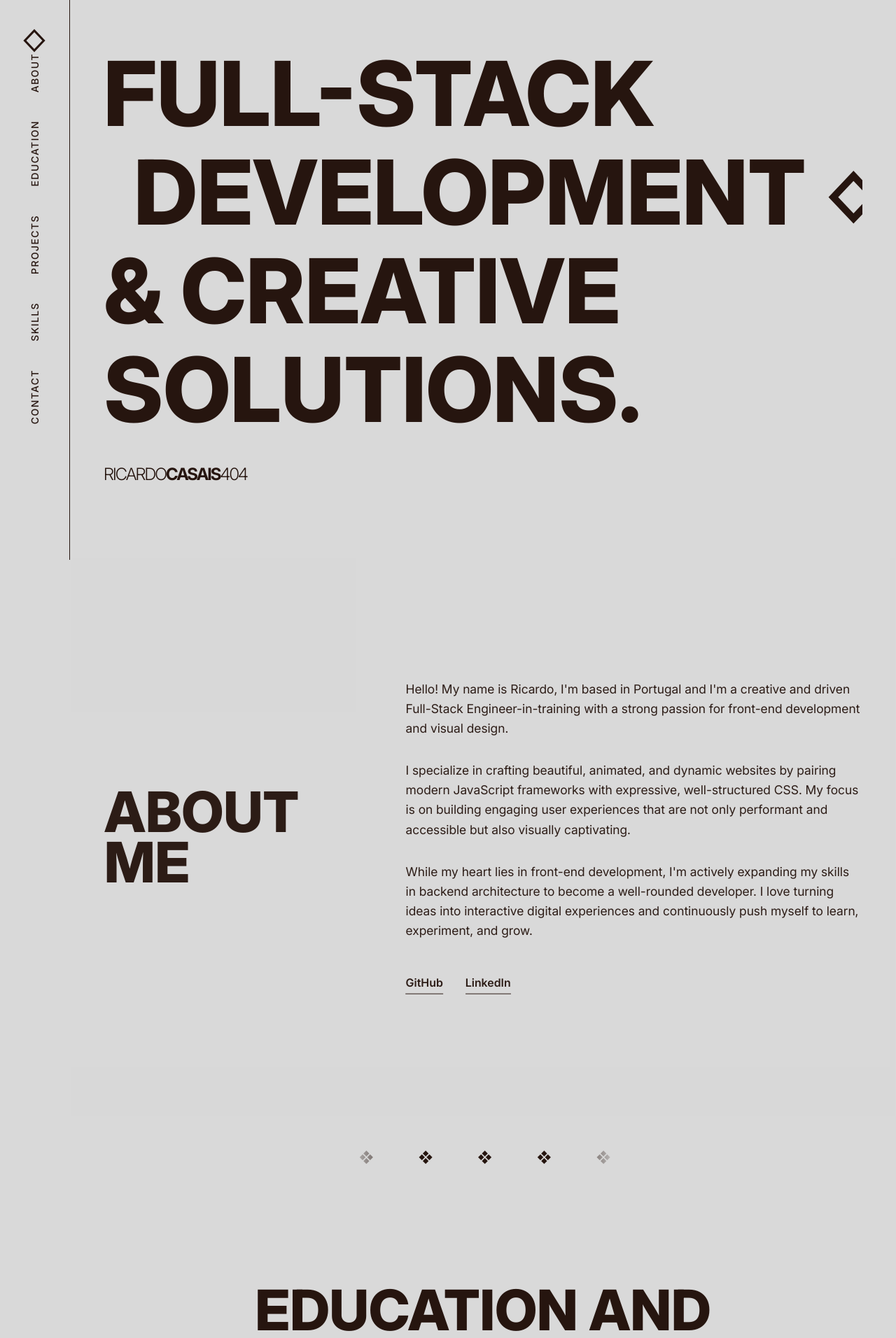
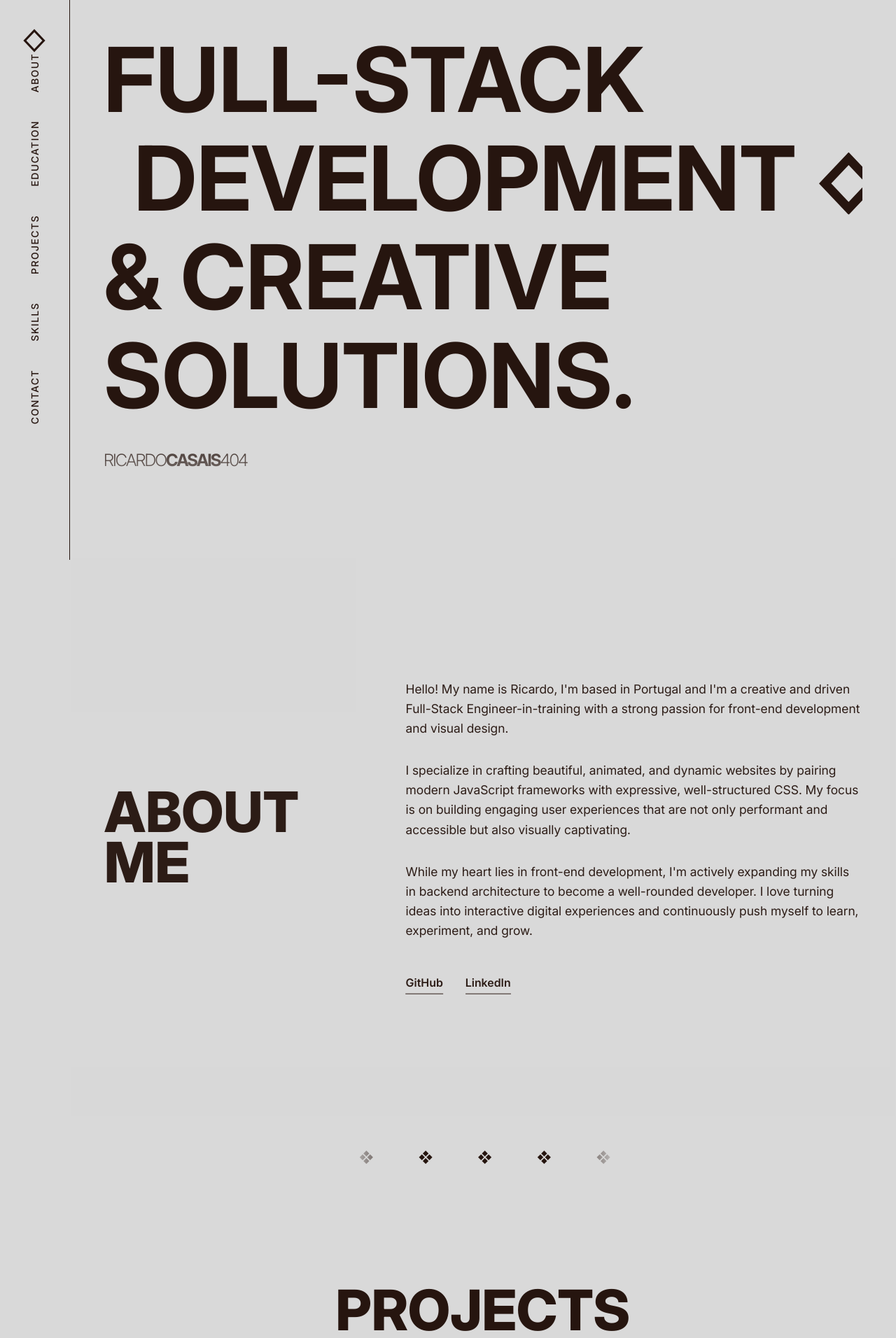
Before and after one commit to RicardoCasais404/personal-portfolio-v2, a Next.js app: page / in a window 1280 px wide. Shown: the top 1912 px of the page at 70% size. Built offline with nearby package versions, Linux system fonts and the light colour scheme.

Commit message:
Dealing with whitespace and spacement inconsistencies in the mobile version

```diff
--- a/src/app/page.tsx
+++ b/src/app/page.tsx
@@ -9,39 +9,35 @@ import { Marquee } from "@/components/Marquee";
 
 export default function Home() {
   return (
-    // REMOVIDO: 'gap-32'. Agora confiamos no padding das secções.
     <main className="flex min-h-screen flex-col items-center justify-between bg-[#d9d9d9]">
       <Hero />
 
-      {/*
-         REMOVI os divs 'wrapper' (w-full flex flex-col gap-32).
-         Agora os componentes estão "soltos".
-         Isto permite que o padding interno de cada um dite o espaçamento.
-      */}
-
+      {/* Container Principal */}
+      <div className="w-full flex flex-col">
+        {/* 1. ABOUT */}
         <About />
 
+        {/* 2. PROJECTS */}
         <Marquee />
+        <Projects />
 
+        {/* 3. EDUCATION */}
+        <Marquee />
         <Education />
 
+        {/* 4. SKILLS */}
         <Marquee />
-
-      <Projects />
-
-      <Marquee />
-
         <Skills />
 
-      {/* Bloco Final: Separador + Contacto + Footer */}
+        {/* 5. CONTACTO + FOOTER */}
         <div className="w-full flex flex-col snap-start min-h-screen">
           <Marquee />
-        {/* 'flex-1' no Contact empurra o Footer para o fundo se sobrar espaço */}
           <div className="flex-1 flex flex-col justify-center">
             <Contact />
           </div>
           <Footer />
         </div>
+      </div>
     </main>
   );
 }
--- a/src/components/About.tsx
+++ b/src/components/About.tsx
@@ -2,22 +2,18 @@
 
 import { motion } from "framer-motion";
 import { aboutData } from "@/data/content";
-import { SectionWrapper } from "@/components/SectionWrapper"; // <--- Importar Wrapper
+import { SectionWrapper } from "@/components/SectionWrapper";
 
 export function About() {
   return (
-    // Substituímos <section> por <SectionWrapper>
-    // Mantemos todas as classes de estilo (bg, padding, etc.)
     <SectionWrapper
       id="about"
-      className="relative min-h-screen py-20 px-6 md:px-12 md:py-32 bg-[#d9d9d9] flex flex-col justify-center"
+      className="relative min-h-screen py-12 px-6 md:px-12 md:py-32 bg-[#d9d9d9] flex flex-col justify-center"
     >
       <div className="w-full max-w-[1200px] mx-auto">
         <div className="flex flex-col gap-12 md:flex-row md:gap-20 items-center">
           <div className="w-full md:w-[35%]">
             <motion.h2
-              // Nota: Podemos simplificar as animações internas agora,
-              // mas mantê-las não faz mal (animação dentro de animação).
               initial={{ opacity: 0, y: 50 }}
               whileInView={{ opacity: 1, y: 0 }}
               viewport={{ once: true, margin: "-100px" }}
--- a/src/components/Hero.tsx
+++ b/src/components/Hero.tsx
@@ -10,10 +10,7 @@ const containerVariants: Variants = {
   hidden: { opacity: 0 },
   visible: {
     opacity: 1,
-    transition: {
-      staggerChildren: 0.15,
-      delayChildren: 0.1,
-    },
+    transition: { staggerChildren: 0.15, delayChildren: 0.1 },
   },
 };
 
@@ -22,10 +19,7 @@ const slideVariants: Variants = {
   visible: {
     x: "0%",
     opacity: 1,
-    transition: {
-      duration: TRANSITION_DURATION,
-      ease: CUSTOM_EASE,
-    },
+    transition: { duration: TRANSITION_DURATION, ease: CUSTOM_EASE },
   },
 };
 
@@ -35,10 +29,7 @@ const iconRotationVariants: Variants = {
     rotate: 0,
     scale: 1,
     opacity: 1,
-    transition: {
-      duration: TRANSITION_DURATION,
-      ease: CUSTOM_EASE,
-    },
+    transition: { duration: TRANSITION_DURATION, ease: CUSTOM_EASE },
   },
 };
 
@@ -46,45 +37,30 @@ export function Hero() {
   const containerRef = useRef(null);
   const { scrollY } = useScroll();
 
-  // --- SAÍDA ---
-  const y = useTransform(scrollY, [0, 500], [0, 150]);
-  const opacity = useTransform(scrollY, [0, 550], [1, 0]);
-
-  // REMOVI O BLUR (Defini como 0 fixo, ou podes remover a linha)
-  // const filter = useTransform(blurValue, (v) => `blur(${v}px)`);
-  // Para simplificar, removemos a prop style 'filter' do componente abaixo.
+  // AJUSTE MOBILE: Parallax mais curto
+  const y = useTransform(scrollY, [0, 500], [0, 100]);
+  const opacity = useTransform(scrollY, [0, 300], [1, 0]);
 
   return (
     <section
       id="hero"
       ref={containerRef}
-      className="relative flex min-h-screen w-full snap-start items-center px-6 pt-20 md:px-12 md:pt-0"
+      className="relative flex min-h-screen w-full items-center px-6 pt-20 md:px-12 md:pt-0"
     >
-      {/*
-         MÁSCARA CORRIGIDA:
-         Mudei de black_80% para black_95%.
-         Agora a transparência só afeta os últimos 5% do contentor,
-         deixando a Tagline (que está nos 90%) totalmente visível.
-      */}
-      <div className="w-full max-w-[1200px] mx-auto mask-[linear-gradient(to_bottom,black_95%,transparent_100%)]">
+      <div className="w-full max-w-[1200px] mx-auto mask-[linear-gradient(to_bottom,black_80%,transparent_100%)]">
         <motion.div
           initial="hidden"
           animate="visible"
           variants={containerVariants}
-          // Removi o 'filter' daqui. Apenas Y e Opacity.
           style={{ y, opacity }}
-          className="flex flex-col items-start pb-10"
+          className="flex flex-col items-start pb-20"
         >
-          {/* TIPOGRAFIA */}
-          <h1 className="flex flex-col items-start w-full text-[clamp(2.2rem,10vw,8rem)] font-extrabold leading-[1.1] tracking-normal text-[#26150f]">
-            {/* LINHA 1 */}
+          <h1 className="flex flex-col items-start w-full text-[clamp(2.2rem,10vw,8rem)] font-bold leading-[1.1] tracking-normal text-[#26150f]">
             <div className="w-full">
               <motion.div variants={slideVariants} className="block">
                 FULL-STACK
               </motion.div>
             </div>
-
-            {/* LINHA 2 */}
             <motion.div
               variants={slideVariants}
               className="flex items-center gap-[0.25em] w-full md:ml-[4%]"
@@ -100,27 +76,23 @@ export function Hero() {
                   viewBox="0 0 87 92"
                   fill="none"
                   xmlns="http://www.w3.org/2000/svg"
-                  className="h-[0.6em] w-auto text-[#26150f] translate-y-[0.05em]"
+                  className="h-[0.7em] w-auto text-[#26150f] translate-y-[0.05em]"
                   aria-hidden="true"
                 >
                   <path
                     d="M78.0537 46L43.5 82.54L8.94531 46L43.5 9.45898L78.0537 46Z"
                     stroke="currentColor"
-                    strokeWidth="12"
+                    strokeWidth="13"
                   />
                 </svg>
               </motion.div>
             </motion.div>
-
-            {/* LINHA 3 */}
             <div className="w-full">
               <motion.div variants={slideVariants} className="block">
                 & CREATIVE SOLUTIONS.
               </motion.div>
             </div>
           </h1>
-
-          {/* TAGLINE (Agora deve estar 100% visível) */}
           <div className="mt-6 md:mt-8">
             <motion.div
               variants={slideVariants}
--- a/src/components/Projects.tsx
+++ b/src/components/Projects.tsx
@@ -8,16 +8,16 @@ export function Projects() {
   return (
     <SectionWrapper
       id="projects"
-      className="relative w-full min-h-screen py-20 px-6 md:px-12 md:py-32 bg-[#d9d9d9] flex flex-col justify-center"
+      className="relative w-full min-h-screen py-12 px-6 md:px-12 md:py-32 bg-[#d9d9d9] flex flex-col justify-center"
     >
       <div className="w-full max-w-[1200px] mx-auto">
-        {/* TÍTULO */}
-        <h2 className="mb-32 text-center text-[clamp(2.5rem,8vw,5rem)] font-extrabold uppercase leading-[0.9] tracking-normal text-[#26150f]">
+        {/* TÍTULO: mb-12 (Mobile) vs md:mb-32 (Desktop) */}
+        <h2 className="mb-12 md:mb-32 text-center text-[clamp(2.5rem,8vw,5rem)] font-extrabold uppercase leading-[0.9] tracking-normal text-[#26150f]">
           {projectsData.title}
         </h2>
 
-        {/* LISTA DE PROJETOS */}
-        <div className="flex flex-col gap-32 md:gap-40">
+        {/* LISTA: gap-20 (Mobile) vs md:gap-40 (Desktop) */}
+        <div className="flex flex-col gap-20 md:gap-40">
           {projectsData.items.map((project, index) => (
             <ProjectCard key={index} project={project} index={index} />
           ))}
@@ -27,7 +27,7 @@ export function Projects() {
   );
 }
 
-// SUB-COMPONENTE
+// ... (ProjectCard mantém-se igual, copia do ficheiro anterior ou mantém o que lá está)
 function ProjectCard({
   project,
   index,
@@ -36,10 +36,8 @@ function ProjectCard({
   index: number;
 }) {
   const isEven = index % 2 === 0;
-
   return (
     <div className="flex flex-col md:flex-row gap-12 md:gap-20 items-center">
-      {/* IMAGEM */}
       <div
         className={cn(
           "w-full md:w-1/2 aspect-video bg-[#26150f]/5 flex items-center justify-center border border-[#26150f]/10 relative overflow-hidden group",
@@ -50,8 +48,6 @@ function ProjectCard({
           ❖
         </span>
       </div>
-
-      {/* TEXTO */}
       <div
         className={cn(
           "w-full md:w-1/2 flex flex-col",
@@ -63,12 +59,9 @@ function ProjectCard({
         <h3 className="text-3xl font-bold uppercase text-[#26150f] mb-6 leading-none">
           {project.title}
         </h3>
-
         <p className="text-lg leading-relaxed text-[#26150f] font-normal mb-8 max-w-[40ch]">
           {project.description}
         </p>
-
-        {/* TAGS */}
         <div
           className={cn(
             "flex flex-wrap gap-3 mb-10",
@@ -84,8 +77,6 @@ function ProjectCard({
             </span>
           ))}
         </div>
-
-        {/* BOTÃO */}
         <div className="w-full">
           <a
             href={project.link}
@@ -97,11 +88,6 @@ function ProjectCard({
             )}
           >
             View Project
-            {/*
-               A CORREÇÃO DE DIREÇÃO (INVERTIDA):
-               - isEven (Proj 1, Texto Dir): left-0 (Preso à esquerda, encolhe da direita para esquerda).
-               - !isEven (Proj 2, Texto Esq): right-0 (Preso à direita, encolhe da esquerda para direita).
-            */}
             <span
               className={cn(
                 "absolute bottom-0 h-0.5 w-full bg-[#26150f] transition-all duration-300 group-hover:w-0",
--- a/src/components/Skills.tsx
+++ b/src/components/Skills.tsx
@@ -2,14 +2,11 @@
 
 import { motion, Variants } from "framer-motion";
 import { skillsData } from "@/data/content";
-import { SectionWrapper } from "@/components/SectionWrapper"; // <--- Importar
+import { SectionWrapper } from "@/components/SectionWrapper";
 
 const containerVariants: Variants = {
   hidden: { opacity: 0 },
-  visible: {
-    opacity: 1,
-    transition: { staggerChildren: 0.1 },
-  },
+  visible: { opacity: 1, transition: { staggerChildren: 0.1 } },
 };
 
 const itemVariants: Variants = {
@@ -25,10 +22,11 @@ export function Skills() {
   return (
     <SectionWrapper
       id="skills"
-      className="relative w-full min-h-screen py-20 px-6 md:px-12 md:py-32 bg-[#d9d9d9] flex flex-col justify-center items-center"
+      className="relative w-full min-h-screen py-12 px-6 md:px-12 md:py-32 bg-[#d9d9d9] flex flex-col justify-center items-center"
     >
       <div className="w-full max-w-[1200px] mx-auto text-center">
-        <h2 className="mb-20 text-[clamp(2.5rem,8vw,5rem)] font-extrabold uppercase leading-[0.9] tracking-normal text-[#26150f]">
+        {/* TÍTULO: mb-12 (Mobile) */}
+        <h2 className="mb-12 md:mb-20 text-[clamp(2.5rem,8vw,5rem)] font-extrabold uppercase leading-[0.9] tracking-normal text-[#26150f]">
           {skillsData.title}
         </h2>
 
```
Also changed, not shown: src/components/Education.tsx (+9 -23 lines). Lines whose indentation alone changed are shown as unchanged.
